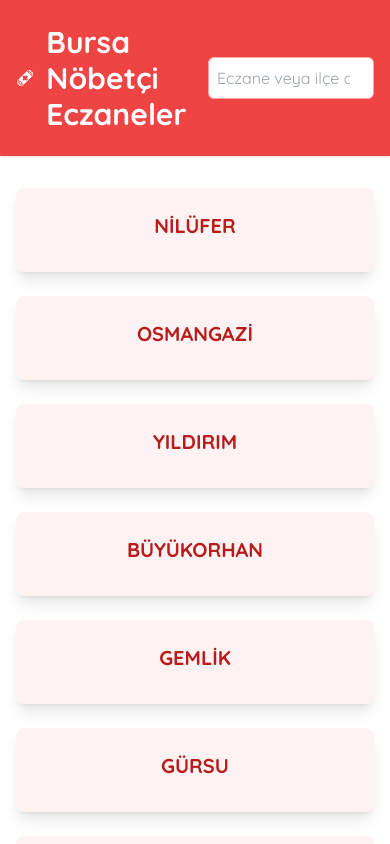
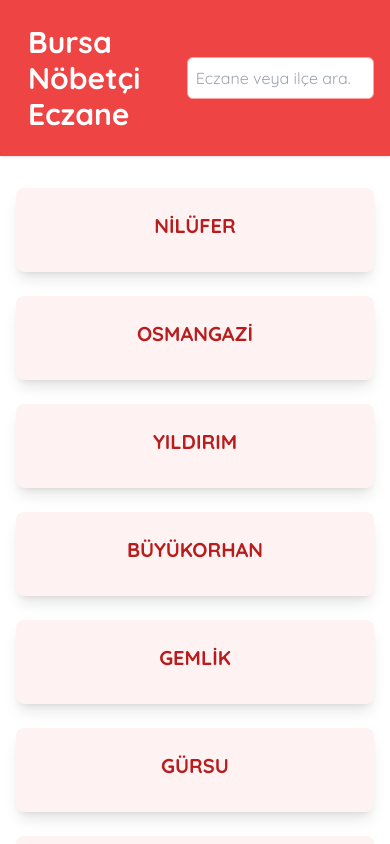
Before and after one commit to ferhatgozupekk/BitirmeProjesi, a React (Vite) app: page / in a window 390 px wide. Shown: the top 844 px of the page. Built offline with nearby package versions, Linux system fonts and the light colour scheme.

Commit message:
Mobil düzeni iyileştirmek için küçük ekranlarda sağlık kapsülü ikonu gizlendi.

```diff
--- a/src/components/Header.jsx
+++ b/src/components/Header.jsx
@@ -11,9 +11,12 @@ function Header() {
             to="/"
             className="flex title-font font-medium items-center text-white"
           >
-            <GiHealthCapsule className="h-10 w-10" aria-hidden="true" />
+            <GiHealthCapsule
+              className="h-10 w-10 hidden sm:block"
+              aria-hidden="true"
+            />
             <span className="ml-3 text-3xl font-bold">
-              Bursa Nöbetçi Eczaneler
+              Bursa Nöbetçi Eczane
             </span>
           </Link>
           <div className="w-full max-w-xs">
```
